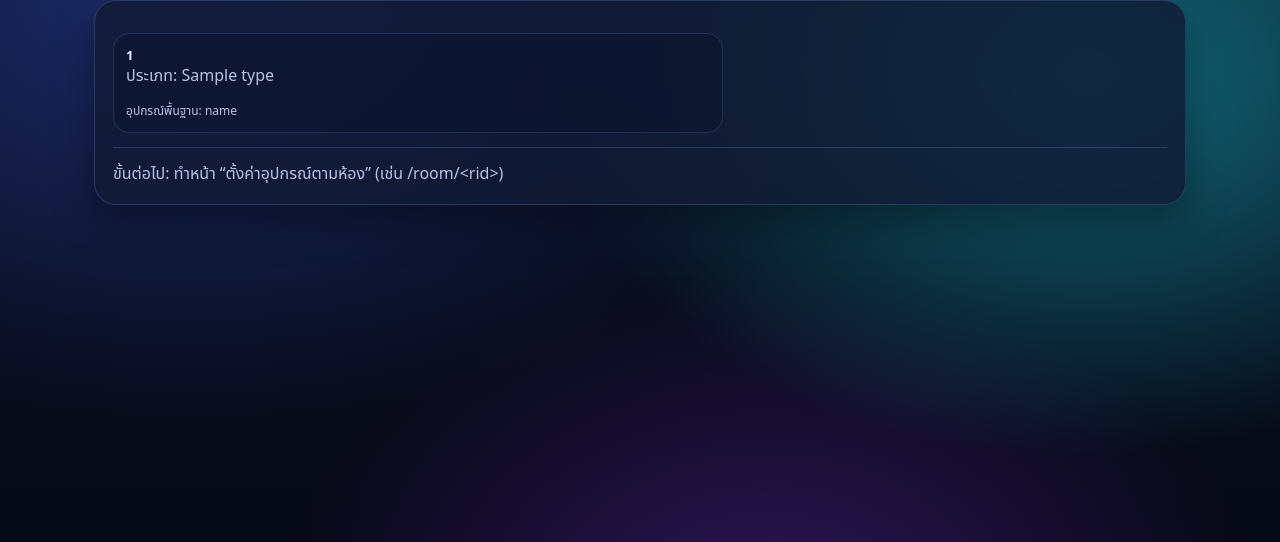
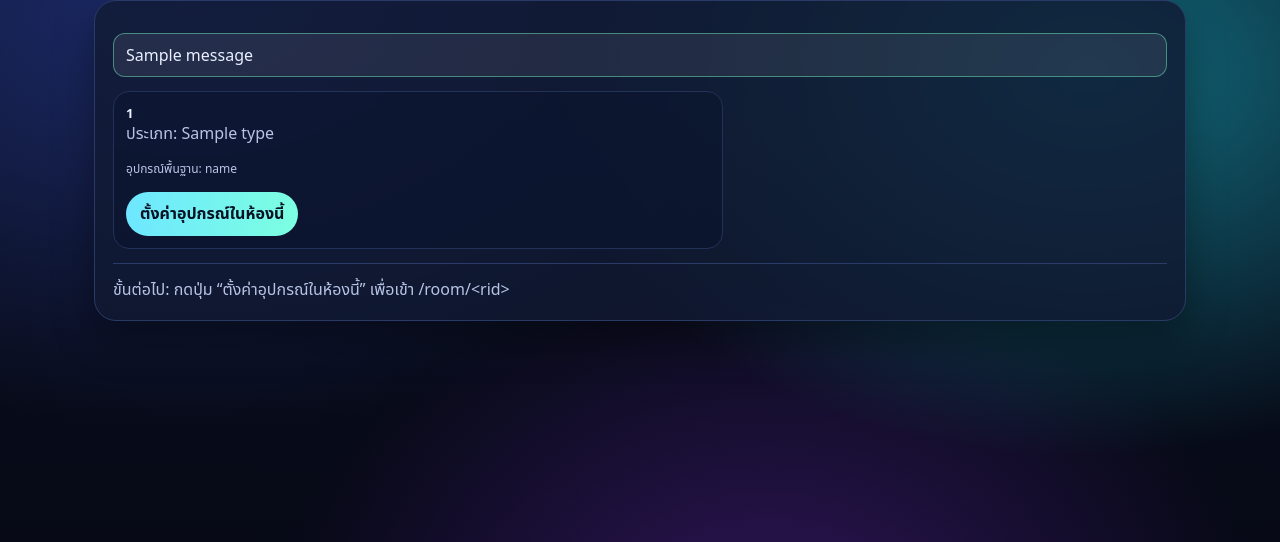
Before and after one commit to apiwatMea/energy-life, a Flask app: template templates/rooms_setup.html in a window 1280 px wide. Shown: the part 88-630 px from the top of the page. Run offline with Flask 3, Linux system fonts and the light colour scheme; data comes from the database, SQL or seed files in the repository; the template is opened without the code that fills it: most values are stand-ins (such as "Sample title", 1, 10 or a date in 2020); one stand-in notice (Sample message) is shown; data that the repository does not hold is empty.

Commit message:
Update rooms_setup.html

```diff
--- a/templates/rooms_setup.html
+++ b/templates/rooms_setup.html
@@ -21,6 +21,16 @@
   <main class="card">
     {% set rooms = rooms or {} %}
 
+    {% with messages = get_flashed_messages(with_categories=true) %}
+      {% if messages %}
+        <div class="mt">
+        {% for cat,msg in messages %}
+          <div class="toast {{cat}}">{{ msg }}</div>
+        {% endfor %}
+        </div>
+      {% endif %}
+    {% endwith %}
+
     {% if rooms|length == 0 %}
       <div class="muted">ยังไม่มีห้อง — ไปที่ “ตั้งค่าโครงสร้างบ้าน” ก่อน</div>
     {% else %}
@@ -31,13 +41,18 @@
             <div class="mini-title">{{ rid }}</div>
             <div class="muted">ประเภท: {{ r.type }}</div>
             <div class="mt small muted">อุปกรณ์พื้นฐาน: {{ (aps.keys()|list)|join(", ") }}</div>
+
+            <!-- ✅ ปุ่มไปหน้าตั้งค่าอุปกรณ์รายห้อง -->
+            <div class="mt">
+              <a class="btn primary" href="{{ url_for('room_detail', rid=rid) }}">ตั้งค่าอุปกรณ์ในห้องนี้</a>
+            </div>
           </div>
         {% endfor %}
       </div>
 
       <div class="divider"></div>
       <div class="muted">
-        ขั้นต่อไป: ทำหน้า “ตั้งค่าอุปกรณ์ตามห้อง” (เช่น /room/&lt;rid&gt;)
+        ขั้นต่อไป: กดปุ่ม “ตั้งค่าอุปกรณ์ในห้องนี้” เพื่อเข้า /room/&lt;rid&gt;
       </div>
     {% endif %}
   </main>
```
